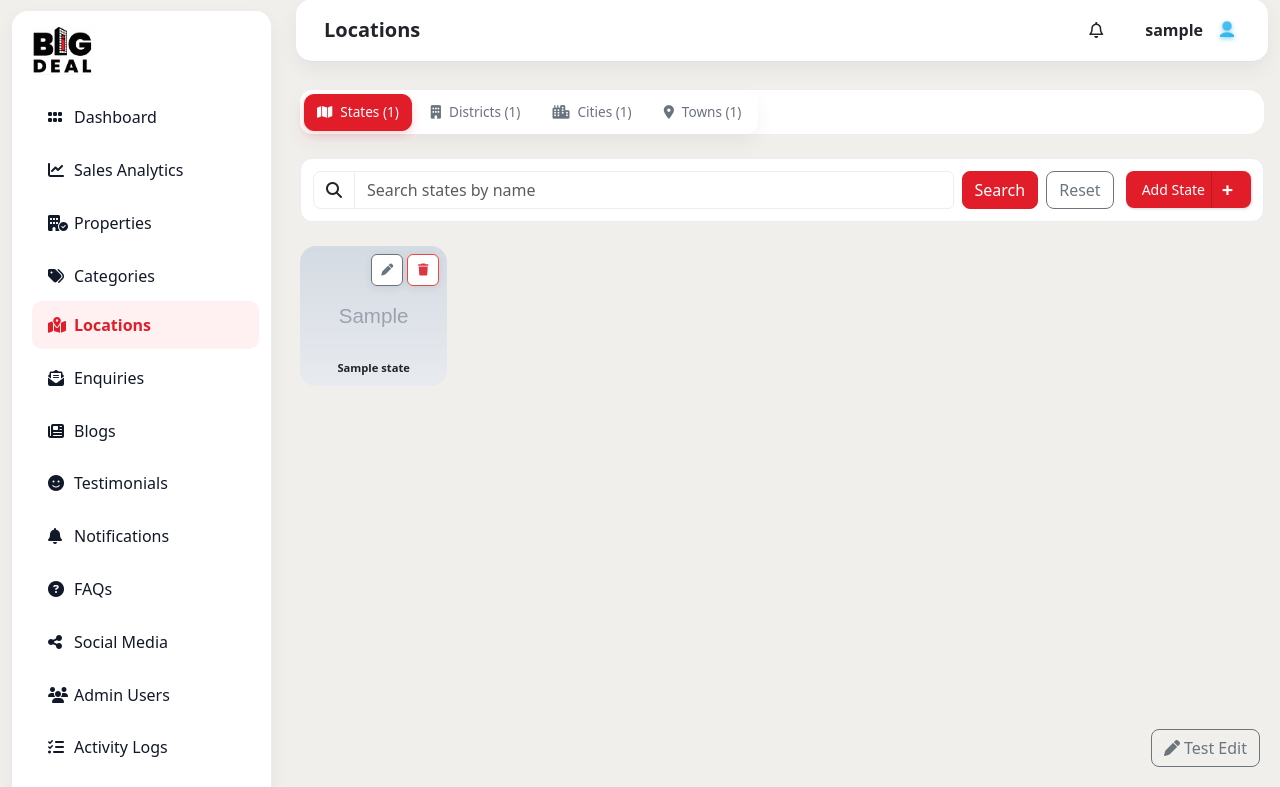
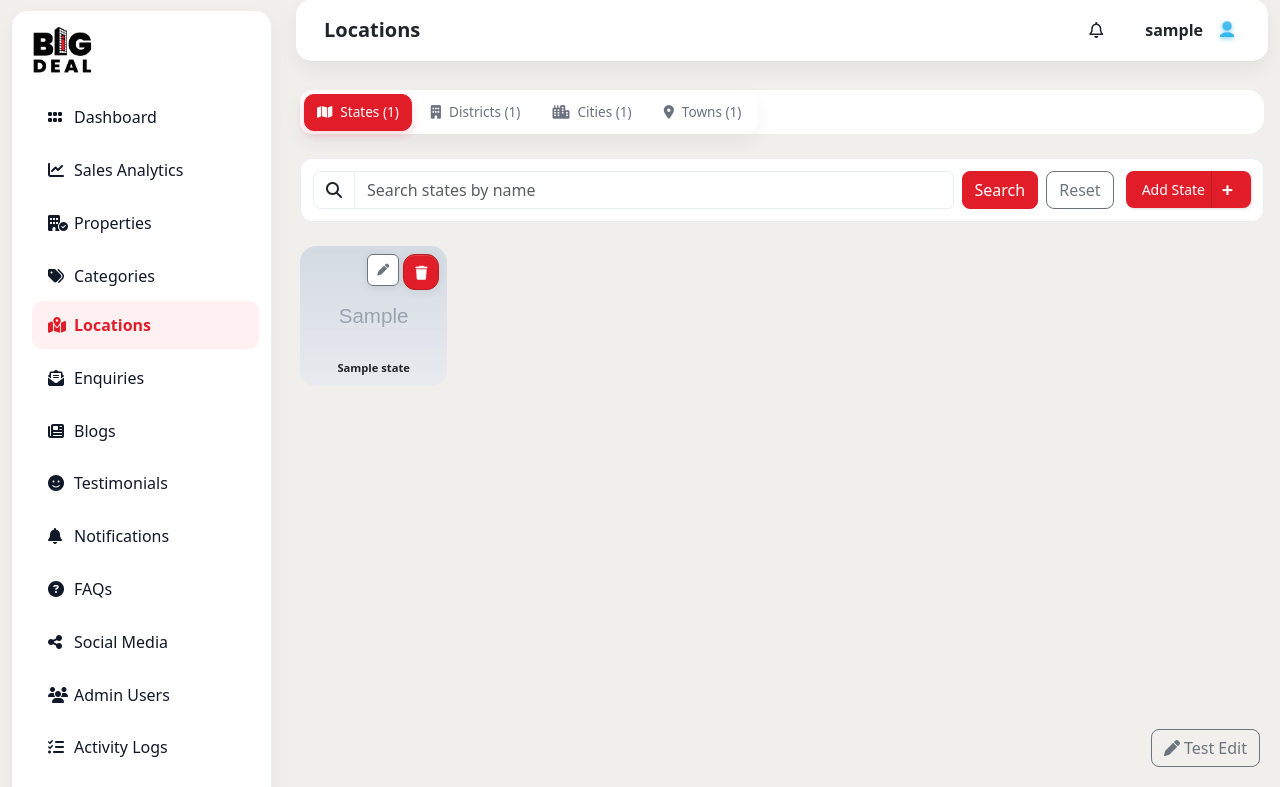
Before and after one commit to mausooq/BIG-DEAL, a PHP site: page /admin/location/ in a window 1280 px wide. Shown: the part 13-800 px from the top of the page. Run offline with PHP 8.4, Linux system fonts and the light colour scheme; the visitor is signed in with stand-in values (Sample User, id 1); tables that the repository leaves empty hold one stand-in row (values such as "Sample post"); grey boxes marked "Sample" are stand-in pictures.

Commit message:
location button changes

```diff
--- a/admin/location/index.php
+++ b/admin/location/index.php
@@ -1072,9 +1072,8 @@ $allCities = $mysqli->query("SELECT id, name, district_id FROM cities ORDER BY n
                                                              <button type="button" class="modern-btn delete-btn btn-delete-state"
                                                                      data-bs-toggle="modal"
                                                                      data-bs-target="#deleteStateModal"
-                                                                     title="Delete State"
-                                                                     style="width: 32px; height: 32px; display: inline-flex; align-items: center; justify-content: center; border-radius: 6px; padding: 0; border: 1px solid #ef4444; background: white;">
-                                                                 <i class="fas fa-trash text-danger" style="font-size: 0.75rem;"></i>
+                                                                     title="Delete State">
+                                                                 <span class="icon"><i class="fa-solid fa-trash"></i></span>
                                                              </button>
                                                          </div>
                                                      </div>
@@ -1172,9 +1171,8 @@ $allCities = $mysqli->query("SELECT id, name, district_id FROM cities ORDER BY n
                                                              <button type="button" class="modern-btn delete-btn btn-delete-district"
                                                                      data-bs-toggle="modal"
                                                                      data-bs-target="#deleteDistrictModal"
-                                                                     title="Delete District"
-                                                                     style="width: 32px; height: 32px; display: inline-flex; align-items: center; justify-content: center; border-radius: 6px; padding: 0; border: 1px solid #ef4444; background: white;">
-                                                                 <i class="fas fa-trash text-danger" style="font-size: 0.75rem;"></i>
+                                                                     title="Delete District">
+                                                                 <span class="icon"><i class="fa-solid fa-trash"></i></span>
                                                              </button>
                                                          </div>
                                                      </div>
@@ -1272,9 +1270,8 @@ $allCities = $mysqli->query("SELECT id, name, district_id FROM cities ORDER BY n
                                                              <button type="button" class="modern-btn delete-btn btn-delete-city"
                                                                      data-bs-toggle="modal"
                                                                      data-bs-target="#deleteCityModal"
-                                                                     title="Delete City"
-                                                                     style="width: 32px; height: 32px; display: inline-flex; align-items: center; justify-content: center; border-radius: 6px; padding: 0; border: 1px solid #ef4444; background: white;">
-                                                                 <i class="fas fa-trash text-danger" style="font-size: 0.75rem;"></i>
+                                                                     title="Delete City">
+                                                                 <span class="icon"><i class="fa-solid fa-trash"></i></span>
                                                              </button>
                                                          </div>
                                                      </div>
@@ -1372,9 +1369,8 @@ $allCities = $mysqli->query("SELECT id, name, district_id FROM cities ORDER BY n
                                                              <button type="button" class="modern-btn delete-btn btn-delete-town"
                                                                      data-bs-toggle="modal"
                                                                      data-bs-target="#deleteTownModal"
-                                                                     title="Delete Town"
-                                                                     style="width: 32px; height: 32px; display: inline-flex; align-items: center; justify-content: center; border-radius: 6px; padding: 0; border: 1px solid #ef4444; background: white;">
-                                                                 <i class="fas fa-trash text-danger" style="font-size: 0.75rem;"></i>
+                                                                     title="Delete Town">
+                                                                 <span class="icon"><i class="fa-solid fa-trash"></i></span>
                                                              </button>
                                                          </div>
                                                      </div>
```
